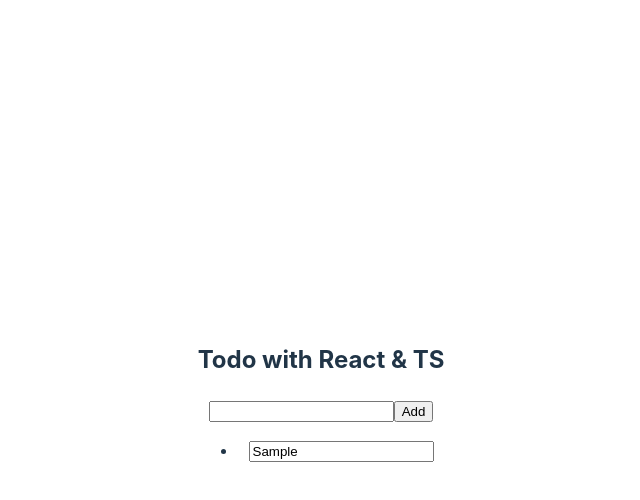
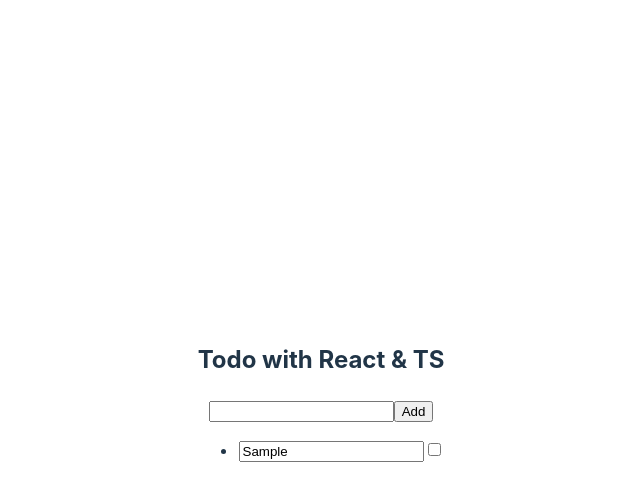
Before and after one commit to shisotem/todo-react-ts, a React (Vite) app: page / in a window 1280 px wide. Both pictures are taken after typing "Sample" into the empty fields and a click on the input "Add". Shown: the top 500 px of the page, without its empty margins (319-959 px from the left). Built offline with nearby package versions, Linux system fonts and the light colour scheme.

Commit message:
feat(list): add checkbox to complete task

```diff
--- a/src/App.tsx
+++ b/src/App.tsx
@@ -30,7 +30,17 @@
       return todo;
     });
     setTodos(newTodos);
-  }
+  };
+
+  const handleChecked = (id: number, Checked: boolean) => {
+    const newTodos = todos.map((todo) => {
+      if (todo.id === id) {
+        todo.checked = !Checked;
+      }
+      return todo;
+    });
+    setTodos(newTodos);
+  };
 
   return (
     <>
@@ -60,7 +70,14 @@
                 onChange={(e) => {
                   handleEdit(todo.id, e.target.value);
                 }}
+                disabled={todo.checked}
                 className=""
+              />
+              <input
+                type="checkbox"
+                onChange={() => {
+                  handleChecked(todo.id, todo.checked);
+                }}
               />
             </li>
           ))}
```
